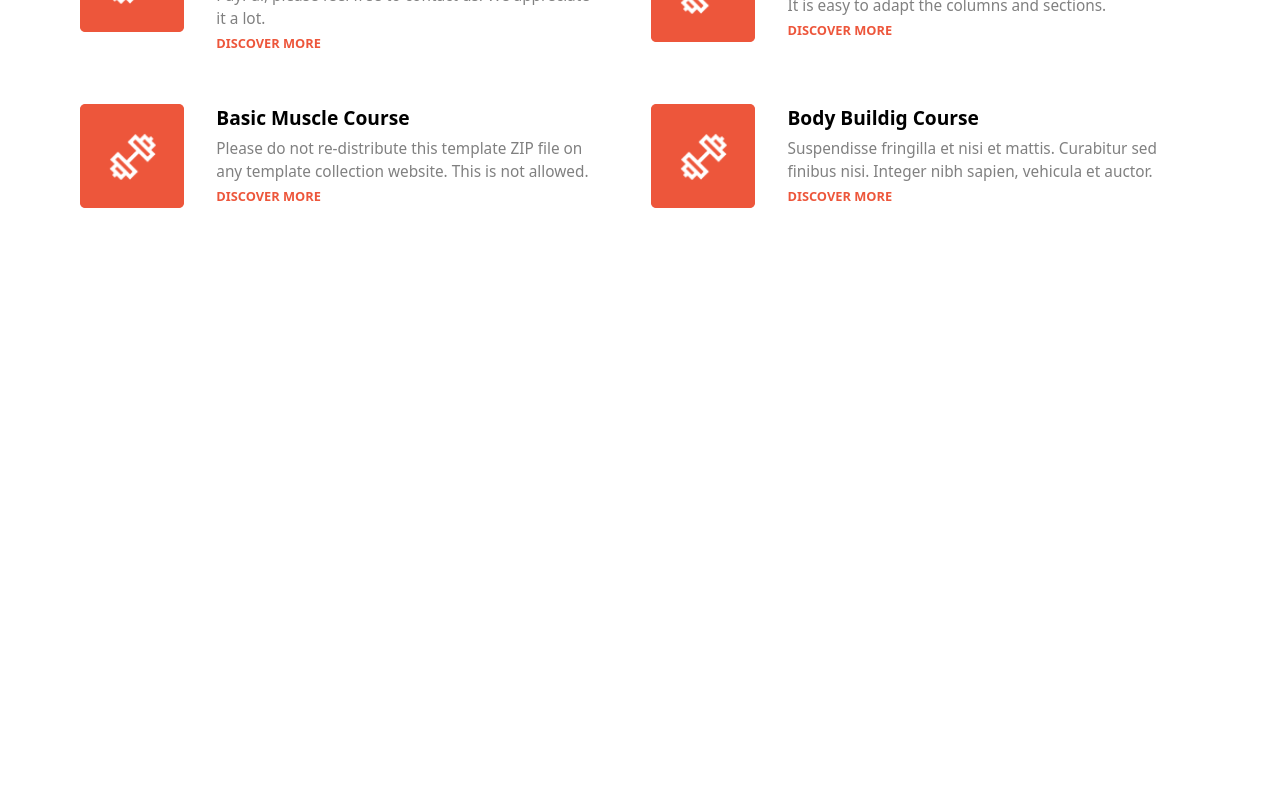
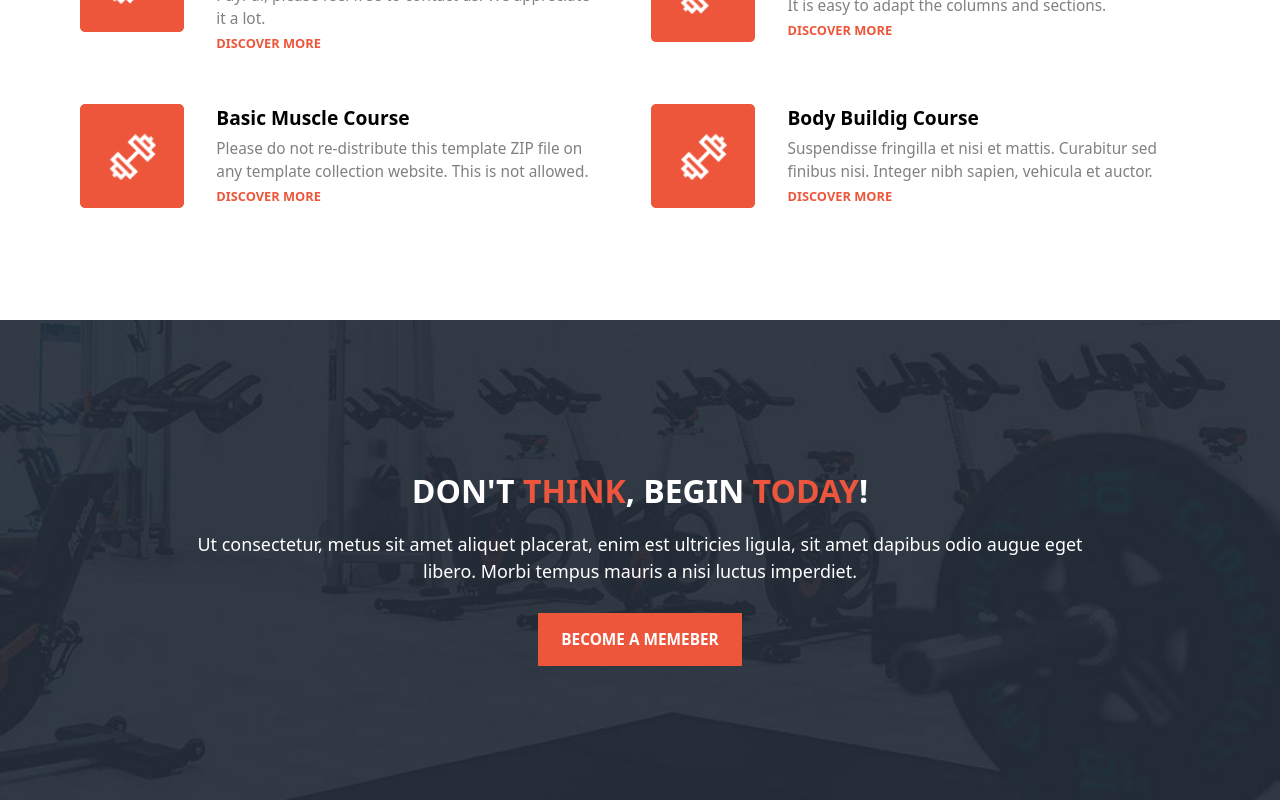
Before and after one commit to sameerpathann/GymManagement, a React (Vite) app: page / in a window 1280 px wide. Shown: the part 1380-2180 px from the top of the page. Before the commit the page ends 1700 px from the top, so only its background shows below. Built offline with nearby package versions, Linux system fonts and the light colour scheme.

Commit message:
Banner Section Done

```diff
--- a/src/App.jsx
+++ b/src/App.jsx
@@ -3,6 +3,7 @@ import Header from "./Components/Header";
 import Video from "./Components/Video";
 import Shadow from "./Components/Shadow";
 import Scection from "./Components/Scection";
+import Banner from "./Components/Banner";
 const App = () => {
   return (
     <>
@@ -12,6 +13,7 @@ const App = () => {
         <Header />
       </div>
       <Scection />
+      <Banner />
     </>
   );
 };
--- /dev/null
+++ b/src/Components/Banner.jsx
@@ -0,0 +1,35 @@
+import React from "react";
+import backgroundImg from "../assets/cta-bg.jpg";
+const Banner = () => {
+  return (
+    <>
+      <div className="w-[100%] h-[60vh] bg-red-300 relative">
+        <img
+          src={backgroundImg}
+          width={"100%"}
+          height={"100%"}
+          className="object-cover min-h-full object-center"
+          alt=""
+        />
+        <div className="w-[100%] h-[100%] absolute top-0 flex flex-col gap-4 items-center justify-center">
+          <h1 className="text-[2.5vw] font-extrabold uppercase text-white">
+            Don't <span className="text-[#ed563d]">Think</span>, Begin{" "}
+            <span className="text-[#ed563d]">Today</span>!
+          </h1>
+          <p className="text-white text-[1.4vw] text-center w-[71%]">
+            Ut consectetur, metus sit amet aliquet placerat, enim est ultricies
+            ligula, sit amet dapibus odio augue eget libero. Morbi tempus mauris
+            a nisi luctus imperdiet.
+          </p>
+          <div>
+            <button className="w-[100%] h-[100%] px-[1.8vw] py-[0.7vw] bg-[#ed563b] mt-3 uppercase text-white font-semibold  text-[1.2vw] cursor-pointer transition-colors duration-[0.4s] hover:bg-[#e56751]">
+              Become a memeber
+            </button>
+          </div>
+        </div>
+      </div>
+    </>
+  );
+};
+
+export default Banner;
--- a/src/Components/Scection.jsx
+++ b/src/Components/Scection.jsx
@@ -17,7 +17,7 @@ const Scection = () => {
       </div>
       <div className="w-[100%] h-[70%]  flex flex-wrap justify-between items-center mt-14">
         {classDetails.map((obj, i) => {
-          return <Programstructure obj={obj} />;
+          return <Programstructure key={i} obj={obj} />;
         })}
       </div>
     </div>
```
